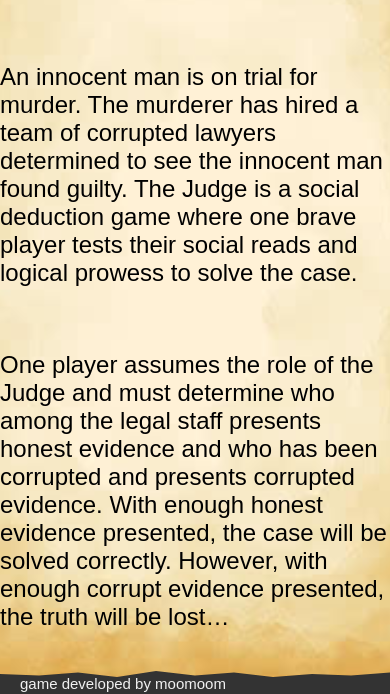
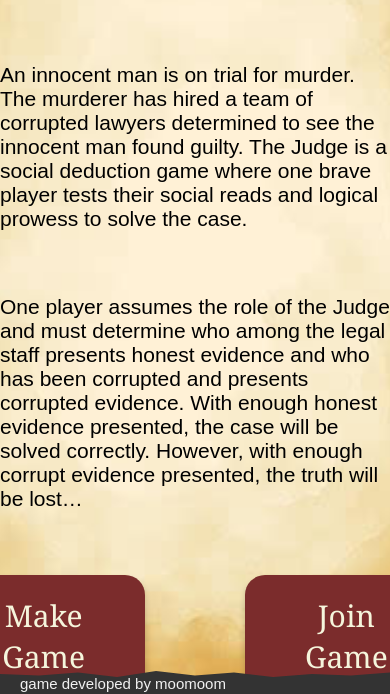
Before and after one commit to thijsdb3/the-judge, a Next.js app in the folder judge/judge/: page / in a window 390 px wide. Shown: the part 146-840 px from the top of the page. Built offline with nearby package versions, Linux system fonts and the light colour scheme; no server answers.

Commit message:
made text size on homepage better for laptop screen, should work on mobile soon

```diff
--- a/judge/judge/src/app/HomePage.module.css
+++ b/judge/judge/src/app/HomePage.module.css
@@ -42,7 +42,7 @@
 
 .section {
   color: black;
-  font-size: x-large;
+  font-size: 21px;
   font-family: 'Arial', sans-serif;
   max-width: 800px;           /* keeps lines readable */
   margin-bottom: 1.5rem;
```
